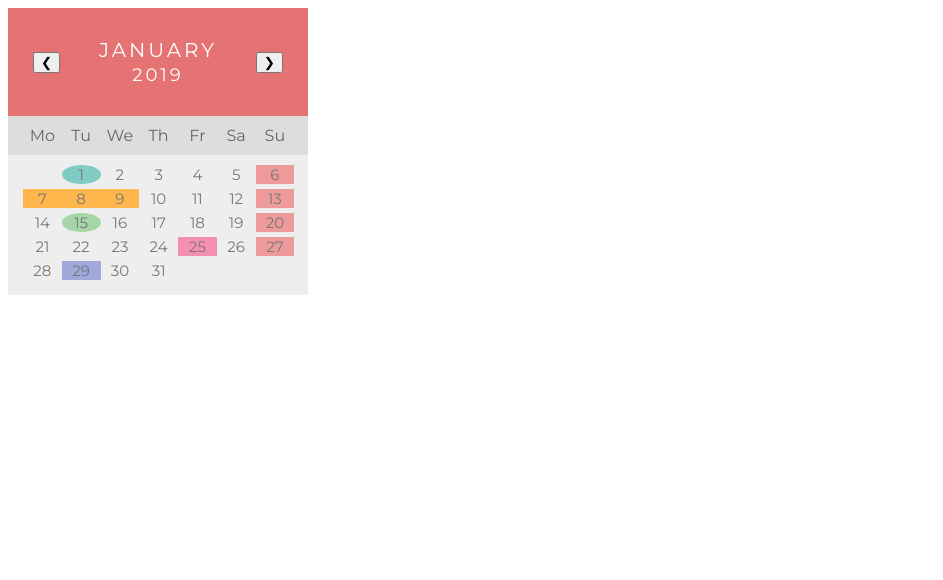
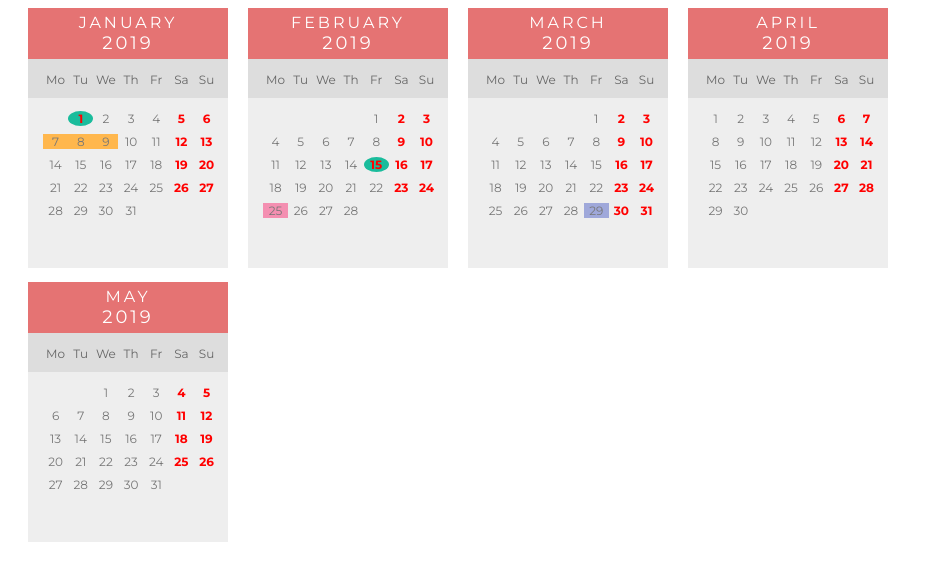
Before and after one commit to firstduck/firstduck.github.io, a plain HTML site: page index.html in a window 1280 px wide. Shown: the whole page, without its empty margins (0-943 px from the left). Drawn offline with Linux system fonts and the light colour scheme.

Commit message:
Update Workflow
No need button next & prev
Only passing one json value
Div calendar is made in script

```diff
--- a/calendar.css
+++ b/calendar.css
@@ -4,8 +4,8 @@ body{
   font-family: 'Montserrat', sans-serif;
 }
 
-#wrap_calendar {
-  width: 300px;
+#wrap_calendar{
+  width: 900px;
 }
 
 .weekdays {
@@ -18,6 +18,7 @@ body{
   display: inline-block;
   width: 13.6%;
   color: #666;
+  font-size: 12px;
   text-align: center;
 }
 
@@ -25,6 +26,7 @@ body{
   padding: 10px 0px 10px 15px;
   background: #eee;
   margin: 0;
+  height: 150px;
 }
 
 .days li[class="inactive"] {
@@ -33,7 +35,7 @@ body{
   width: 13.6%;
   text-align: center;
   margin-bottom: 5px;
-  font-size:15px;
+  font-size:12px;
   color: #777;
 }
 
@@ -44,7 +46,7 @@ body{
   text-align: center;
   border-radius: 50%;
   margin-bottom: 5px;
-  font-size:15px;
+  font-size:12px;
   color: #777;
   background-color: #1abc9c;
 }
@@ -55,26 +57,25 @@ body{
   width: 13.6%;
   text-align: center;
   margin-bottom: 5px;
-  font-size:15px;
+  font-size:12px;
   color: #777;
   background-color: #1abc9c;
 }
 
-.days li[class="sunday"] {
+.days li[class="isoff"] {
   list-style-type: none;
   display: inline-block;
   width: 13.6%;
   text-align: center;
   margin-bottom: 5px;
-  font-size:15px;
-  color: #777;
-  background-color: #ef9a9a;
+  font-size:12px;
+  font-weight: bold;
+  color: red;
 }
 
-
-
 .month {
-  padding: 30px 25px;
+  padding-top: 5px;
+  padding-bottom: 5px;
   width: 100%;
   background: #e57373;
   text-align: center;
@@ -87,19 +88,17 @@ body{
 
 .month ul li {
   color: white;
-  font-size: 20px;
+  font-size: 16px;
   text-transform: uppercase;
   letter-spacing: 3px;
 }
 
-.month .prev {
-  float: left;
-  padding-top: 10px;
+
+.calendar {
+  width: 200px;
+  height: 250px;
+  padding-left: 20px;
+  padding-bottom: 20px;
+  display: inline-block;
+  overflow: hidden;
 }
-
-.month .next {
-  float: right;
-  padding-top: 10px;
-}
-ul {list-style-type: none;}
-* {box-sizing: border-box;}
--- a/index.html
+++ b/index.html
@@ -6,13 +6,9 @@
 
 </head>
 <body>
+	<input type="hidden" id="calendar_value" class = calendarValue value='{"monthYear":["012019","052020"],"detail":[{"isoff":"1","date":"1","month":"01","year":"2019","style":"circle","color":"#80CBC4"},{"isoff":"0","date":"7","month":"01","year":"2019","style":"square","color":"#FFB74D"},{"isoff":"0","date":"8","month":"01","year":"2019","style":"square","color":"#FFB74D"},{"isoff":"0","date":"9","month":"01","year":"2019","style":"square","color":"#FFB74D"},{"isoff":"1","date":"15","month":"02","year":"2019","style":"circle","color":"#A5D6A7"},{"isoff":"0","date":"25","month":"02","year":"2019","style":"square","color":"#F48FB1"},{"isoff":"0","date":"29","month":"03","year":"2019","style":"square","color":"#9FA8DA"}]}' />
+
 	<div id="wrap_calendar">
-		<input type="hidden" id="calendar_value[1]" class = calendarValue value='{"monthYear":"012019","detail":[{"date":"1","style":"circle","color":"#80CBC4"},{"date":"7","style":"square","color":"#FFB74D"},{"date":"8","style":"square","color":"#FFB74D"},{"date":"9","style":"square","color":"#FFB74D"},{"date":"15","style":"circle","color":"#A5D6A7"},{"date":"25","style":"square","color":"#F48FB1"},{"date":"29","style":"square","color":"#9FA8DA"}]}' />
-
-		<input type="hidden" id="calendar_value[2]" class = calendarValue value='{"monthYear":"022019","detail":[{"date":"3","style":"square","color":"#689F38"},{"date":"5","style":"square","color":"#FF3D00"},{"date":"27","style":"circle","color":"#00ACC1"}]}'/>
-
-		<div class="calendar" id="calendar"></div>
-		<!-- <div class="calendar" id="calendar[2]"></div> -->
 	</div>
 </body>
 </html>
--- a/script.js
+++ b/script.js
@@ -1,74 +1,107 @@
-// var date = new Date();
-// var month = date.getMonth();
-// var today = date.getDate();
+var monthNames = ["January", "February", "March", "April", "May", "June","July", "August", "September", "October", "November", "December"];
 
-var monthNames = ["January", "February", "March", "April", "May", "June","July", "August", "September", "October", "November", "December"];
-// var monthNum = ["01", "02", "03", "04", "05", "06","07", "08", "09", "10", "11", "12"];
-// var year = date.getFullYear();
+var text = document.getElementById("calendar_value").value;
+var json = JSON.parse(text);
 
-function daysInMonth(month,year) {
-  return new Date(year, month, 0).getDate();
-}
+//hitung rentang waktu dengan data tidak lebih dari 4 bulan
+var monthFrom =  json.monthYear[0].substring(0,2);
+var monthFromInt = parseInt(monthFrom);
+var monthTo =  json.monthYear[1].substring(0,2);
+var monthToInt = parseInt(monthTo);
 
-var countData = document.getElementsByClassName("calendarValue").length;
-var i = 1;
+var diffMonth;
+if(monthToInt>monthFromInt) diffMonth = monthToInt-monthFromInt+1;
+else
+	diffMonth = (12-monthFromInt)+monthToInt+1;
 
-createCalendar (i);
+var year = parseInt(json.monthYear[0].substring(2));
+var counterMonth = monthFrom;
+var counterMonthInt = monthFromInt;
+var startJson=0;
 
-function createCalendar (index) {
-	if(index<1) index = 1;
-	else if(index>countData) index = countData;
-	var text = document.getElementById("calendar_value["+index+"]").value;
-	var json = JSON.parse(text);
+for (var i=1;i<diffMonth+1;i++, counterMonthInt++){
+	if(counterMonthInt>12){
+		counterMonth = "01";
+		counterMonthInt = 1;
+		year+=1;
+	}
 
-	var monthNum =  json.monthYear.substring(0,2);
-	var month = parseInt(monthNum);
-
-	var year = json.monthYear.substring(2);
-
-	var dayStart = new Date(monthNum+"/01/"+year);
-	var totalDaysInMonth = daysInMonth(month, year);
-
+	//hitung mulai tanggal satu di hari apa
+	var dayStart = new Date(counterMonth+"/01/"+year);
 	dayStart = dayStart.getDay();
 	if(dayStart==0) dayStart=6;
 	else dayStart-=1;
 
-	// document.getElementById('calendar['+i+']').innerHTML = '<h1>'+monthNames[month-1]+' '+year+'</h1>';
-
-	document.getElementById('calendar').innerHTML = '<div class="month"><ul><li class="prev"><button onclick=createCalendar('+(index-1)+')>&#10094;</li><li class="next"><button onclick=createCalendar('+(index+1)+')>&#10095;</li><li>'+monthNames[month-1]+'<br><span style="font-size:18px">'+year+'</span></li></ul></div>';
-
-	document.getElementById('calendar').innerHTML += '<ul class="weekdays"><li>Mo</li><li>Tu</li><li>We</li><li>Th</li><li>Fr</li><li>Sa</li><li>Su</li></ul>';
-
+	//hitung minggu mulai dari hari apa
 	var sunday = 6-dayStart+1;
 
+	//hitung bulan itu ada berapa hari
+	var totalDaysInMonth = daysInMonth(counterMonthInt, year);
+
+	//mulai buat tempat untuk kalender
+	document.getElementById('wrap_calendar').innerHTML += '<span id="calendar['+i+']" class="calendar"></span>';
+
+	document.getElementById('calendar['+i+']').innerHTML = '<div class="month"><ul><li>'+monthNames[counterMonthInt-1]+'<br><span style="font-size:18px">'+year+'</span></li></ul></div>';
+
+	document.getElementById('calendar['+i+']').innerHTML += '<ul class="weekdays"><li>Mo</li><li>Tu</li><li>We</li><li>Th</li><li>Fr</li><li>Sa</li><li>Su</li></ul>';
+
+	//kosongin tanggal yang sebelum tanggal 1
 	var dateLi = "";
 	dateLi += '<ul class="days">';
 	for(var j=0; j<dayStart;j++){
 		dateLi+= '<li class="inactive"> </li>';
 	}
 
-	var counter = 0;
-	var date;
+	//mulai isi kalender
+	var counter = startJson;
+	var dateNow;
+	var monthNow;
+	var yearNow;
+	var isoff;
 	for(var j=1; j<totalDaysInMonth+1; j++){
 		try{
-			date = json.detail[counter].date;
+			dateNow = json.detail[counter].date;
+			monthNow = json.detail[counter].month;
+			yearNow = json.detail[counter].year;
+			isoff = json.detail[counter].isoff;
 		}catch{
-			date = 99;
+			dateNow = 99;
+			monthNow = 99;
+			yearNow = 99;
+			isoff = "0";
 		}
 
-		if(j-sunday==0 && j==date){
-			dateLi+="<li class='sunday' style='background: linear-gradient( -45deg, "+json.detail[counter].color+" 49%, #ef9a9a 51% ); '>"+j+"</li>";
+		console.log(monthNow +" "+counterMonth);
+		if(j-sunday==0 && j==dateNow && monthNow == counterMonth && parseInt(yearNow) == year){
+			dateLi+="<li class='"+ json.detail[counter].style +"' style='font-weight: bold; color: red'>"+j+"</li>";
 			sunday+=7;
 			counter++;
+		} else if(isoff=="1" && j==dateNow && monthNow == counterMonth && parseInt(yearNow) == year){
+			dateLi+="<li class='"+ json.detail[counter].style +"' style='font-weight: bold; color: red'>"+j+"</li>";
+			counter++;
+		} else if(j-sunday==-1){
+			dateLi+="<li class='isoff'>"+j+"</li>";
 		} else if(j-sunday==0){
-			dateLi+="<li class='sunday'>"+j+"</li>";
+			dateLi+="<li class='isoff'>"+j+"</li>";
 			sunday+=7;
-		} else if(j==date){
+		} else if(j==dateNow && monthNow == counterMonth && parseInt(yearNow) == year){
 			dateLi+="<li class='"+ json.detail[counter].style +"' style='background-color: "+json.detail[counter].color +"'>"+j+"</li>";
 			counter++;
+		} else {
+			dateLi+="<li class='inactive'>"+j+"</li>";
 		}
-		else dateLi+="<li class='inactive'>"+j+"</li>";
 	}
 
-	document.getElementById('calendar').innerHTML += dateLi + '</ul>';
+	document.getElementById('calendar['+i+']').innerHTML += dateLi + '</ul>';
+
+	if(counterMonthInt+1 < 10)
+		counterMonth = "0"+(counterMonthInt+1);
+	else counterMonth = "" + counterMonthInt;
+
+	startJson = counter;
 }
+
+
+function daysInMonth(month,year) {
+  return new Date(year, month, 0).getDate();
+}
```
